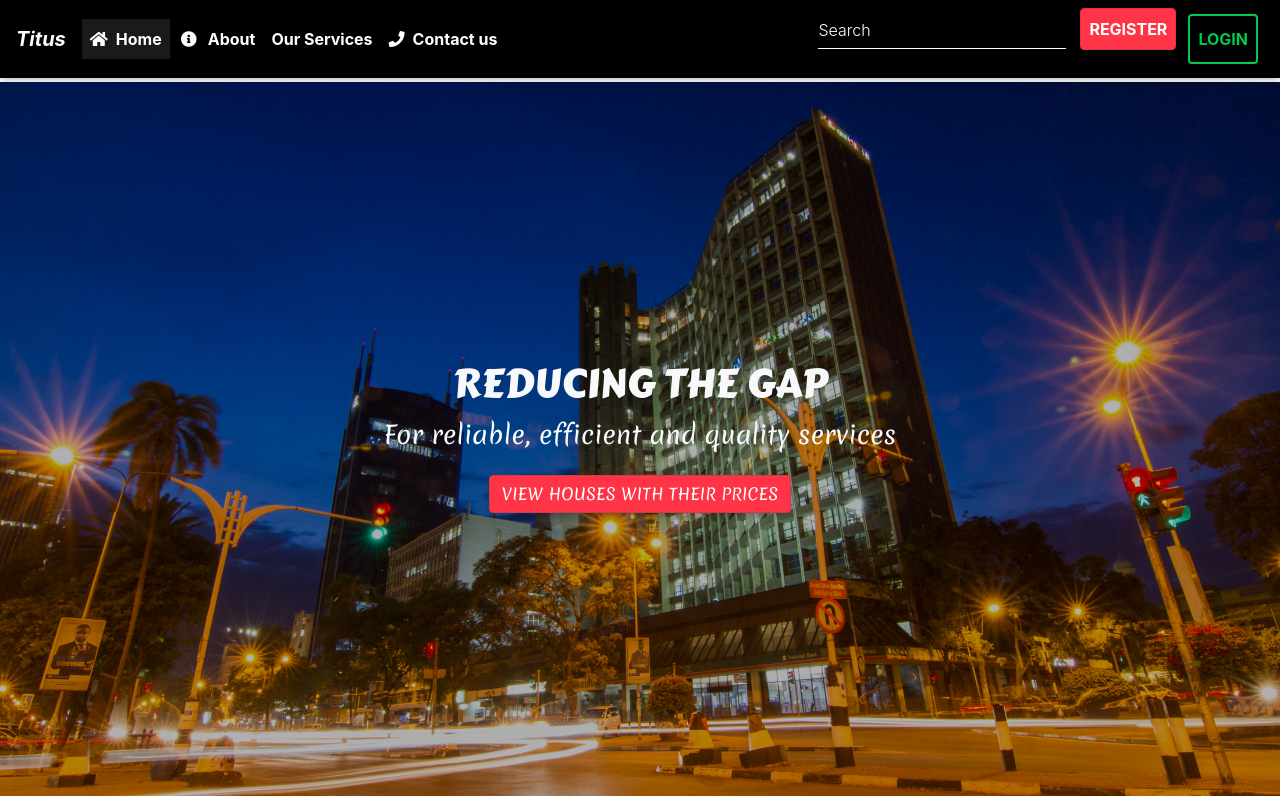
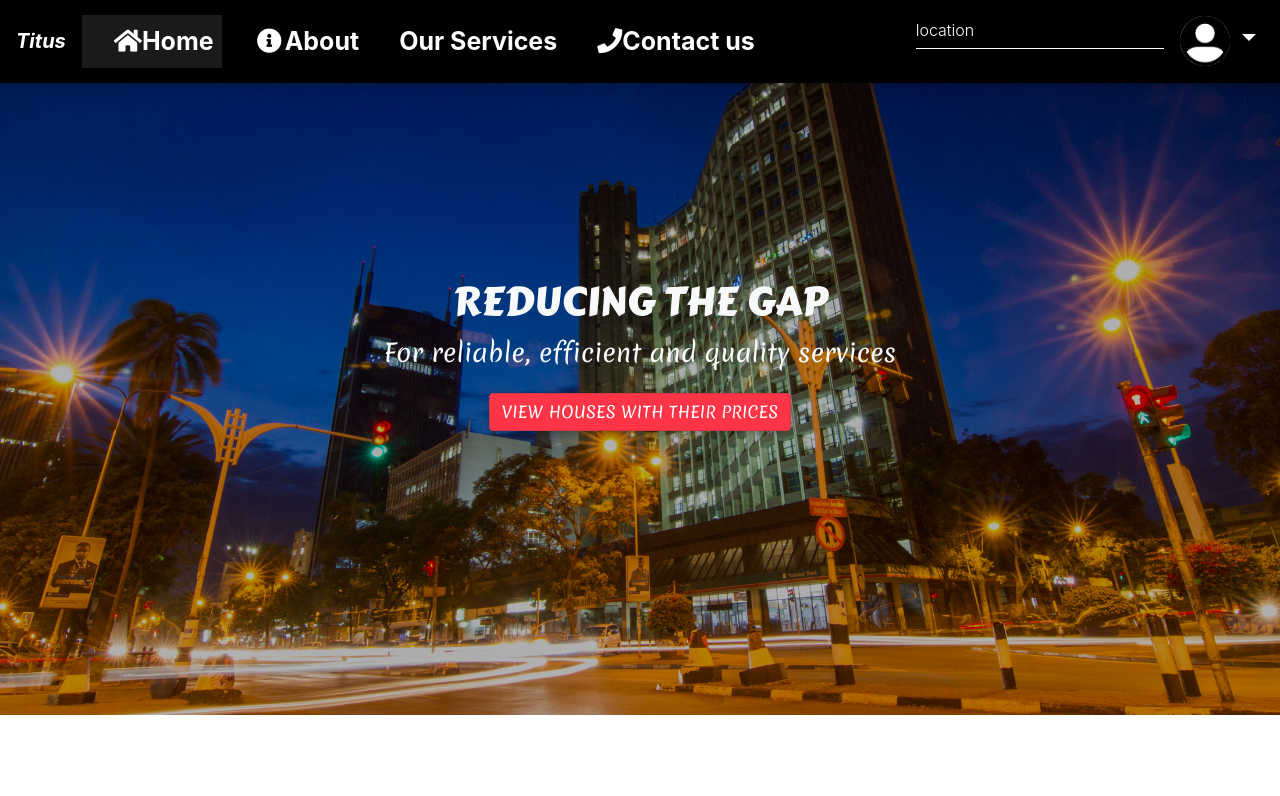
Before and after one commit to costamay/Rentals, a Django app: page / in a window 1280 px wide. Shown: the top 796 px of the page. Run offline with Django 3.2, Linux system fonts and the light colour scheme; the visitor is signed in with stand-in values (Sample User, id 1); some libraries are stand-ins or nearby versions; some web fonts are replaced.

Commit message:
Add space for nav icons

```diff
--- a/templates/navbar.html
+++ b/templates/navbar.html
@@ -1,5 +1,5 @@
-<nav class="mb-1 navbar navbar-expand-lg navbar-dark  lighten-1 sticky-top" style="font-weight:bold; background-color:black" >
-    <a class="navbar-brand" href="/" style="font-style:italic">Titus</a>
+<nav class="mb-1 navbar navbar-expand-lg navbar-dark  lighten-1 fixed-top" style="font-weight:bold; background-color:black; font-size:25px" >
+    <a class="navbar-brand" href="/" style="font-style:italic;">Titus</a>
     <button class="navbar-toggler" type="button" data-toggle="collapse" data-target="#navbarSupportedContent-555"
       aria-controls="navbarSupportedContent-555" aria-expanded="false" aria-label="Toggle navigation">
       <span class="navbar-toggler-icon"></span>
@@ -7,52 +7,59 @@
     <div class="collapse navbar-collapse" id="navbarSupportedContent-555">
       <ul class="navbar-nav mr-auto">
         <li class="nav-item active">
-          <a class="nav-link" href="/"><i class="fa fa-home mr-2"></i>Home
+          <a class="nav-link" href="/"><i class="fa fa-home ml-4"></i>Home
             <span class="sr-only">(current)</span>
           </a>
         </li>
         <li class="nav-item">
-          <a class="nav-link" href="#about"><i class="fas fa-info-circle mr-2"></i>About</a>
+          <a class="nav-link" href="#about"><i class="fas fa-info-circle ml-4"></i>About</a>
         </li>
         <li class="nav-item">
-          <a class="nav-link" href="#services">Our Services</a>
+          <a class="nav-link ml-4" href="#services">Our Services</a>
        </li>
        <li class="nav-item">
-            <a class="nav-link" href="#contact"><i class="fa fa-phone mr-2"></i>Contact us</a>
+            <a class="nav-link" href="#contact"><i class="fa fa-phone ml-4"></i>Contact us</a>
          </li>
       </ul>
+
       <ul class="navbar-nav ml-auto nav-flex-icons">
 
         <li class="nav-item">
-                <form class="form-inline">
+                <form class="form-inline" action="{% url 'search_results' %}">
                         <div class="md-form my-0">
-                          <input class="form-control mr-sm-2" type="text" placeholder="Search" aria-label="Search">
+                          <input class="form-control mr-sm-2" name="house" type="text" placeholder="location" aria-label="Search">
                         </div>
                       </form>
             </li>
-        <li class="nav-item">
-          <a class="nav-link waves-effect waves-light my-0 btn btn-danger " href="/accounts/register/" style="font-weight:bold;" >
-              REGISTER
-          </a>
-        </li>
-        <li class="nav-item">
-                <a class="nav-link waves-effect waves-light btn btn-outline-success" href="/accounts/login/?next=/" style="font-weight:bold; ">
-                    LOGIN
-                </a>
-              </li>
-        <!-- <li class="nav-item avatar dropdown">
+          {% if user.is_authenticated %}
+        <li class="nav-item avatar dropdown">
           <a class="nav-link dropdown-toggle" id="navbarDropdownMenuLink-55" data-toggle="dropdown"
             aria-haspopup="true" aria-expanded="false">
-            <img src="https://mdbootstrap.com/img/Photos/Avatars/avatar-2.jpg" class="rounded-circle z-depth-0"
-              alt="avatar image" style="width:50px; height:50px">
+            <img src="{{ user.profile.profile_pic.url }}" class="rounded-circle z-depth-0 text-light"
+              alt="{{profile.user.username}}" style="width:50px; height:50px">
           </a>
+
           <div class="dropdown-menu dropdown-menu-lg-right dropdown-secondary "
             aria-labelledby="navbarDropdownMenuLink-55">
-            <a class="dropdown-item real" href="#"><i class="fas fa-user"></i> Profile</a>
-            <a class="dropdown-item real" href="#"><i class="fas fa-user-cog"></i>Settings</a>
-            <a class="dropdown-item real" href="#"><i class="fas fa-sign-out-alt"></i>Logout</a>
+            <a class="dropdown-item real" href="{% url 'profile' %}"><i class="fas fa-user"></i> Profile</a>
+            <a class="dropdown-item real" href="{% url 'update'  %}"><i class="fas fa-user-cog"></i>Settings</a>
+            <a class="dropdown-item real" href="{% url 'logout' %}"><i class="fas fa-sign-out-alt"></i>Logout</a>
           </div>
-        </li> -->
+
+        </li>
+        {% else %}
+        <li class="nav-item">
+            <a class="nav-link waves-effect waves-light my-0 btn btn-danger " href="/accounts/register/" style="font-weight:bold;" >
+                REGISTER
+            </a>
+          </li>
+          <li class="nav-item">
+                  <a class="nav-link waves-effect waves-light btn btn-outline-success" href="/accounts/login/?next=/" style="font-weight:bold; ">
+                      LOGIN
+                  </a>
+                </li>
+
       </ul>
+      {% endif %}
     </div>
   </nav>
```
